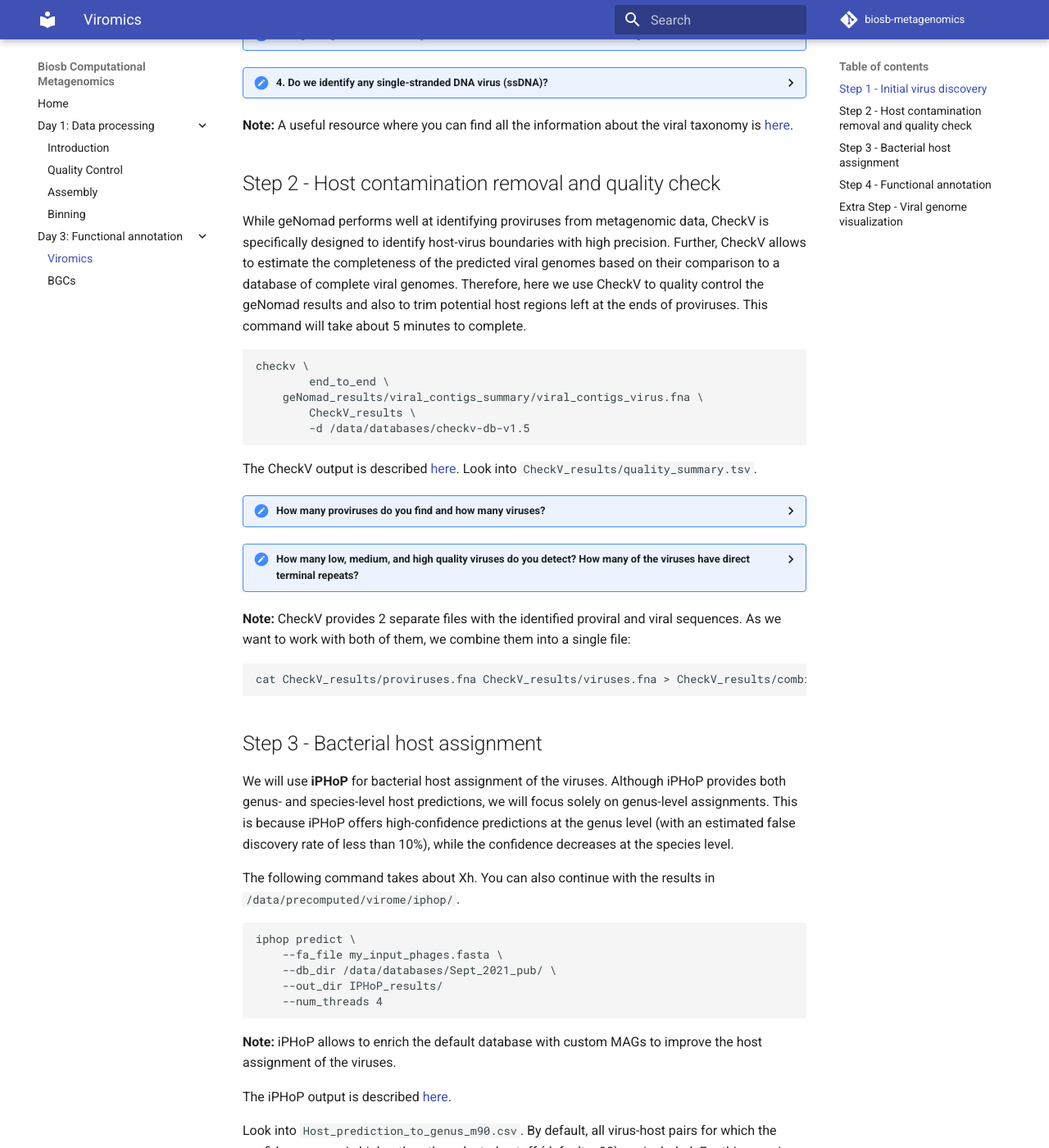
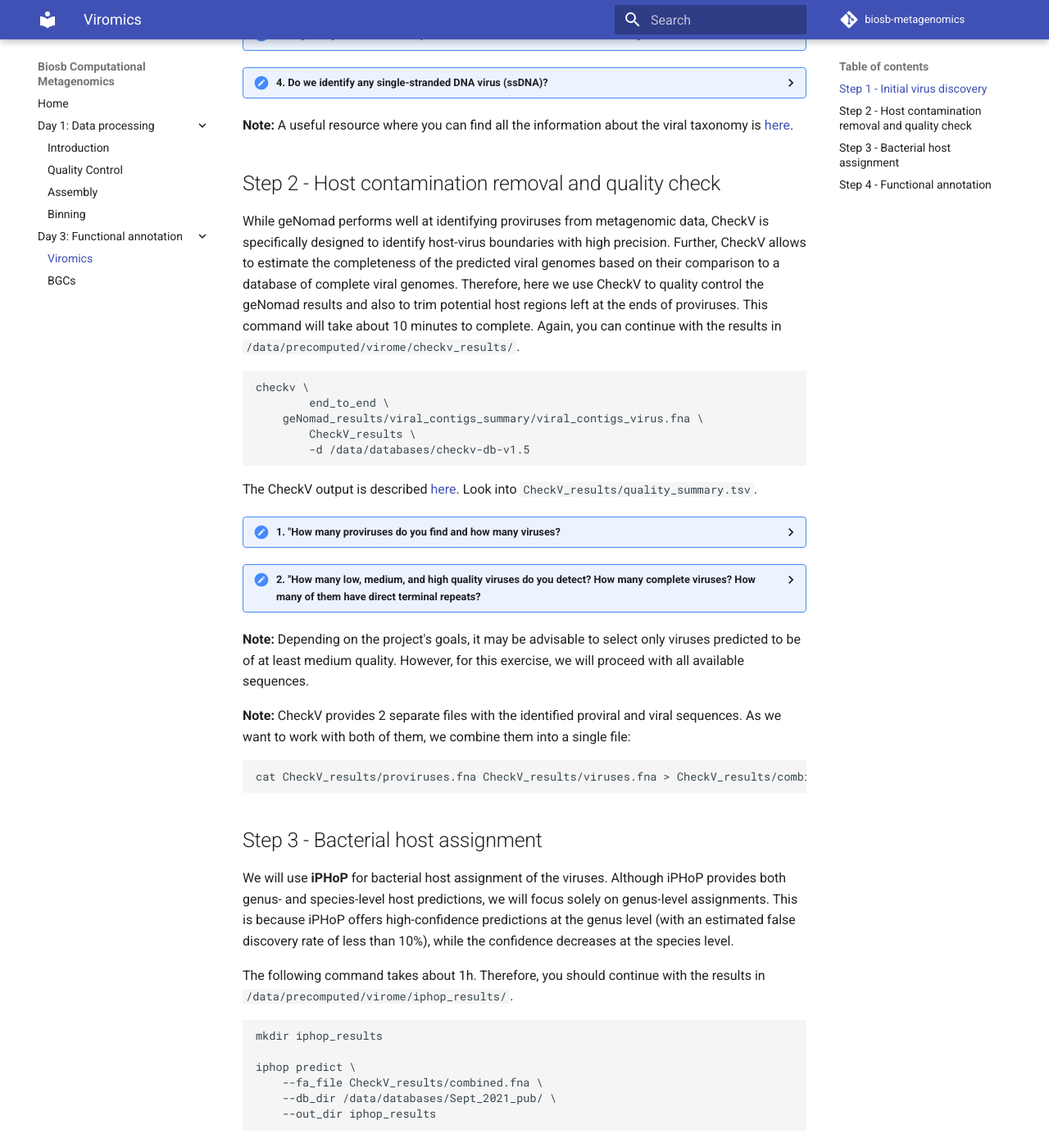
Before and after one commit to mdehollander/biosb-metagenomics, an MkDocs documentation site: the page built from docs/functional-annotation/viromes.md, in a window 1280 px wide and 1400 px high, scrolled down 1431 px. Shown: the whole window at 82% size. Built offline with MkDocs 1.6.1 and Material for MkDocs 9.7.7, drawn with Linux system fonts in a browser that asks for light colours; comment, search, counter and statistics services are not loaded; some of the changed text lies outside the part shown.

Commit message:
Update viromes.md

```diff
--- a/docs/functional-annotation/viromes.md
+++ b/docs/functional-annotation/viromes.md
@@ -29,7 +29,7 @@ All these tools and the necessary databases have been preinstalled and are ready
 
 First, we run **geNomad** to identify viral sequences in our data. We use the ``--enable-score-calibration`` option to compute false discovery rates, allowing us to set a threshold to achieve a desired proportion of false positives (here we will use an FDR < 0.05). Further, we add the use the ``--cleanup`` flag to remove intermediate files and the ``--disable-find-proviruses`` option to avoid geNomad performing an initial prunning to remove potential contaminant host regions from proviral sequences (we will do this in the next step with CheckV).
 
-**Note:** The following command takes about 5 minutes. You can also continue with the results in ``/data/precomputed/virome/genomad_viral_id/``.
+**Note:** The following command takes about 5 minutes. You can also continue with the results in ``/data/precomputed/virome/genomad_results/``.
 
       genomad end-to-end \
           --enable-score-calibration \
@@ -60,7 +60,7 @@ You can find a description of the geNomad output files [here](https://github.com
 
 ## Step 2 - Host contamination removal and quality check
 
-While geNomad performs well at identifying proviruses from metagenomic data, CheckV is specifically designed to identify host-virus boundaries with high precision. Further, CheckV allows to estimate the completeness of the predicted viral genomes based on their comparison to a database of complete viral genomes. Therefore, here we use CheckV to quality control the geNomad results and also to trim potential host regions left at the ends of proviruses. This command will take about 5 minutes to complete.
+While geNomad performs well at identifying proviruses from metagenomic data, CheckV is specifically designed to identify host-virus boundaries with high precision. Further, CheckV allows to estimate the completeness of the predicted viral genomes based on their comparison to a database of complete viral genomes. Therefore, here we use CheckV to quality control the geNomad results and also to trim potential host regions left at the ends of proviruses. This command will take about 10 minutes to complete. Again, you can continue with the results in ``/data/precomputed/virome/checkv_results/``.
 
 	checkv \
             end_to_end \
@@ -71,11 +71,14 @@ While geNomad performs well at identifying proviruses from metagenomic data, Che
 
 The CheckV output is described [here](https://bitbucket.org/berkeleylab/checkv/src/master/). Look into ``CheckV_results/quality_summary.tsv``.
 
-??? done "How many proviruses do you find and how many viruses?"
-    4 proviruses, 13 viruses
+??? done "1. "How many proviruses do you find and how many viruses?"
+    9 proviruses, 46 viruses
 
-??? done "How many low, medium, and high quality viruses do you detect? How many of the viruses have direct terminal repeats?"
-    5 low,  3 medium, 7 high quality, of them 3 have DTR
+??? done "2. "How many low, medium, and high quality viruses do you detect? How many complete viruses? How many of them have direct terminal repeats?"
+    15 viruses with low-quality, 16 with medium-quality and 9 with high-quality.
+    15 viruses are complete. From them, 10 have direct terminal repeats (DTRs).
+
+**Note:** Depending on the project's goals, it may be advisable to select only viruses predicted to be of at least medium quality. However, for this exercise, we will proceed with all available sequences.
 
 **Note:** CheckV provides 2 separate files with the identified proviral and viral sequences. As we want to work with both of them, we combine them into a single file:
 
@@ -86,34 +89,36 @@ The CheckV output is described [here](https://bitbucket.org/berkeleylab/checkv/s
 
 We will use **iPHoP** for bacterial host assignment of the viruses. Although iPHoP provides both genus- and species-level host predictions, we will focus solely on genus-level assignments. This is because iPHoP offers high-confidence predictions at the genus level (with an estimated false discovery rate of less than 10%), while the confidence decreases at the species level.
 
-The following command takes about Xh. You can also continue with the results in ``/data/precomputed/virome/iphop/``.
+The following command takes about 1h. Therefore, you should continue with the results in ``/data/precomputed/virome/iphop_results/``.
+
+    mkdir iphop_results
 
     iphop predict \
-        --fa_file my_input_phages.fasta \
+        --fa_file CheckV_results/combined.fna \
         --db_dir /data/databases/Sept_2021_pub/ \
-        --out_dir IPHoP_results/
-        --num_threads 4
+        --out_dir iphop_results
 
 **Note:** iPHoP allows to enrich the default database with custom MAGs to improve the host assignment of the viruses.
 
 The iPHoP output is described [here](https://bitbucket.org/MAVERICLab/vcontact2/wiki/Home](https://bitbucket.org/srouxjgi/iphop/src/main/#markdown-header-main-output-files)).
 
-Look into ``Host_prediction_to_genus_m90.csv``. By default, all virus-host pairs for which the confidence score is higher than the selected cutoff (default = 90) are included. For this exercise, consider only the top hit for each virus (prediction with highest confidence score):
+Look into ``iphop_results/Host_prediction_to_genus_m90.csv``. By default, all virus-host pairs for which the confidence score is higher than the selected cutoff (default = 90) are included. For this exercise, consider only the top hit for each virus (prediction with highest confidence score):
 
-??? done "Is there any virus predicted to infect Bacteroides genus?"
+??? done "1. "Is there any virus predicted to infect Bacteroides genus?"
 
-??? done "Considering the genome completeness estimated in the previous step, which of these Bacteroides phages is predicted to have a complete genome?"
+??? done "2. "Considering the genome completeness estimated in the previous step, which of these Bacteroides phages is predicted to have a complete genome?"
 
 
 ## Step 4 - Functional annotation
 
 Multiple tools can be used for the functional annotation of viral genomes. Here, we will use geNomad (annotate module) to retrieve the annotations for each of the proteins in our predicted viral genomes.
 
-The following command takes about 10 min. You can also continue with the results in ``/data/precomputed/virome/genomad_annotation/``.
+The following command takes about 5 minutes. You can also continue with the results in ``/data/precomputed/virome/genomad_annotation_results/``.
 
     genomad annotate \
-          viral_contigs.fa \
+          CheckV_results/combined.fna \
           geNomad_annotation_results \
+	  --cleanup \
           /data/databases/geNomad_db/
 
 The detailed explanation of this step can be found [here](https://portal.nersc.gov/genomad/pipeline.html#annotate). Check now the ``X_virus_genes.tsv`` file:
@@ -130,5 +135,3 @@ The detailed explanation of this step can be found [here](https://portal.nersc.g
 ??? done
 > Which bacteriophage are we looking for?
 >
-
-## Extra Step - Viral genome visualization
```
Also changed, not shown: other parts of docs/functional-annotation/viromes.md (+2 -2 lines).
